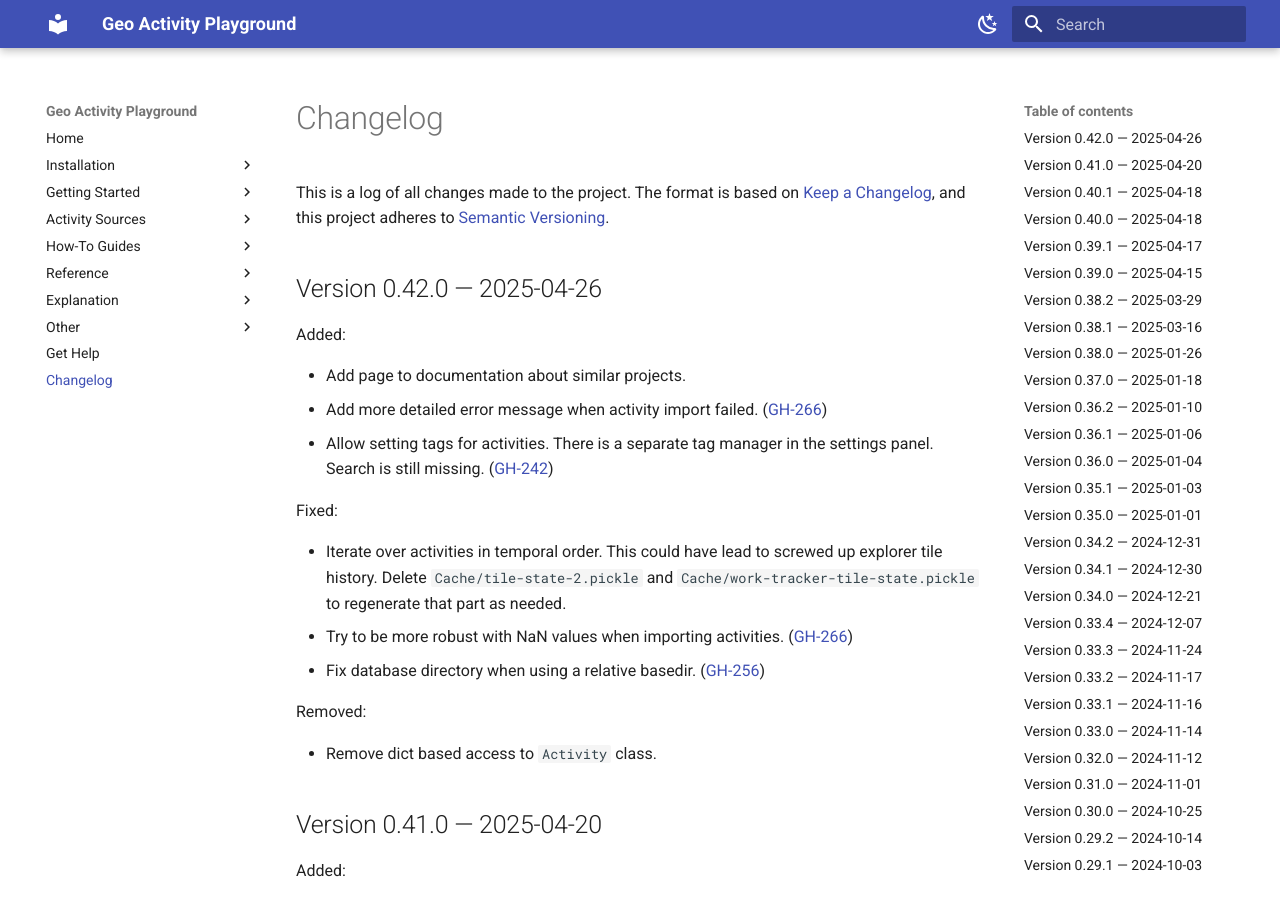
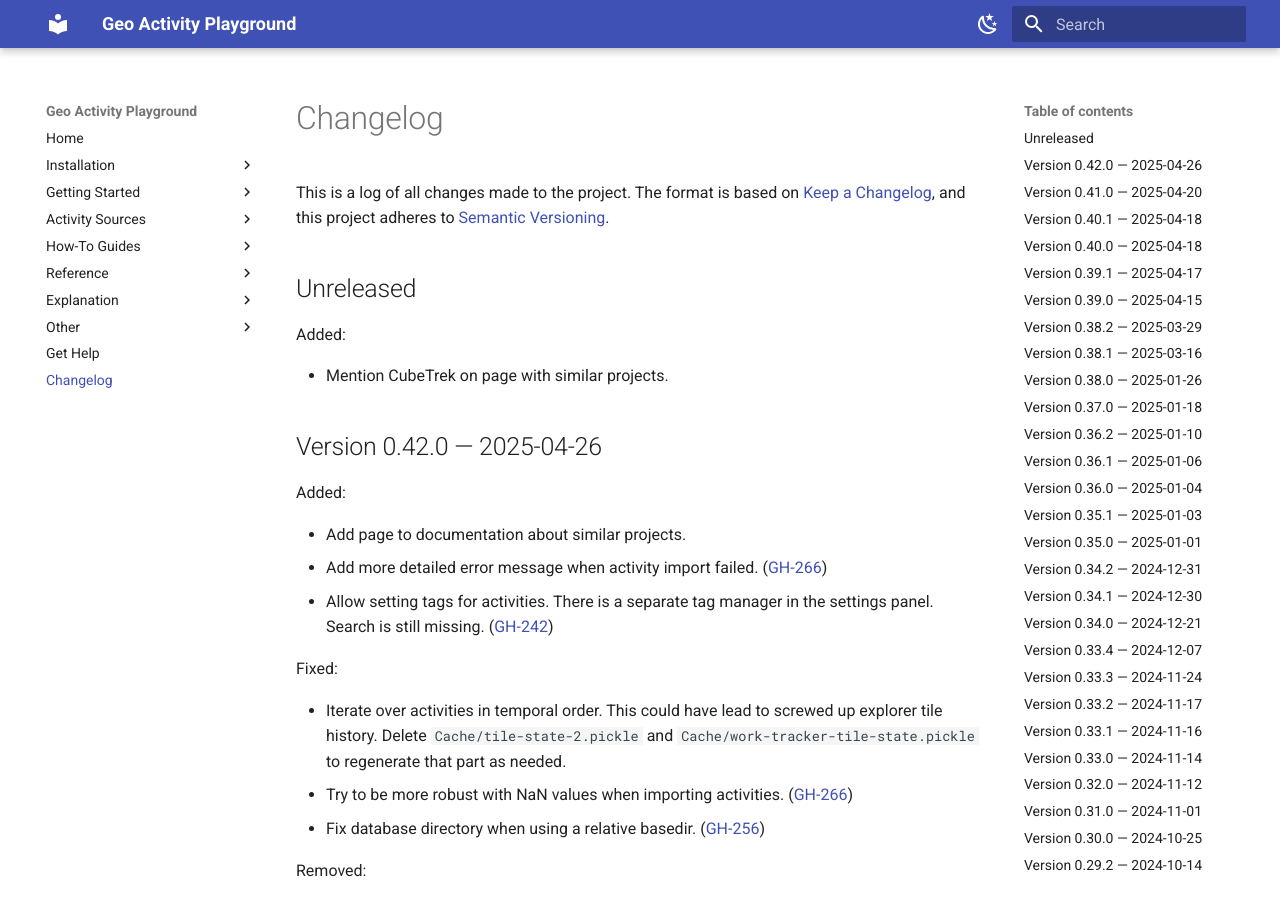
Before and after one commit to martin-ueding/geo-activity-playground, an MkDocs documentation site: the page built from docs/changelog.md, in a window 1280 px wide and 900 px high. Built offline with MkDocs 1.6.1 and Material for MkDocs 9.7.7, drawn with Linux system fonts in a browser that asks for light colours.

Commit message:
docs: Mention CubeTrek

```diff
--- a/docs/changelog.md
+++ b/docs/changelog.md
@@ -14,6 +14,12 @@ Types of changes
 
 ([GH-000](https://github.com/martin-ueding/geo-activity-playground/issues/000))
 -->
+
+## Unreleased
+
+Added:
+
+- Mention CubeTrek on page with similar projects.
 
 ## Version 0.42.0 — 2025-04-26
 
```
Also changed, not shown: docs/similar-projects.md (+4 -0 lines).
